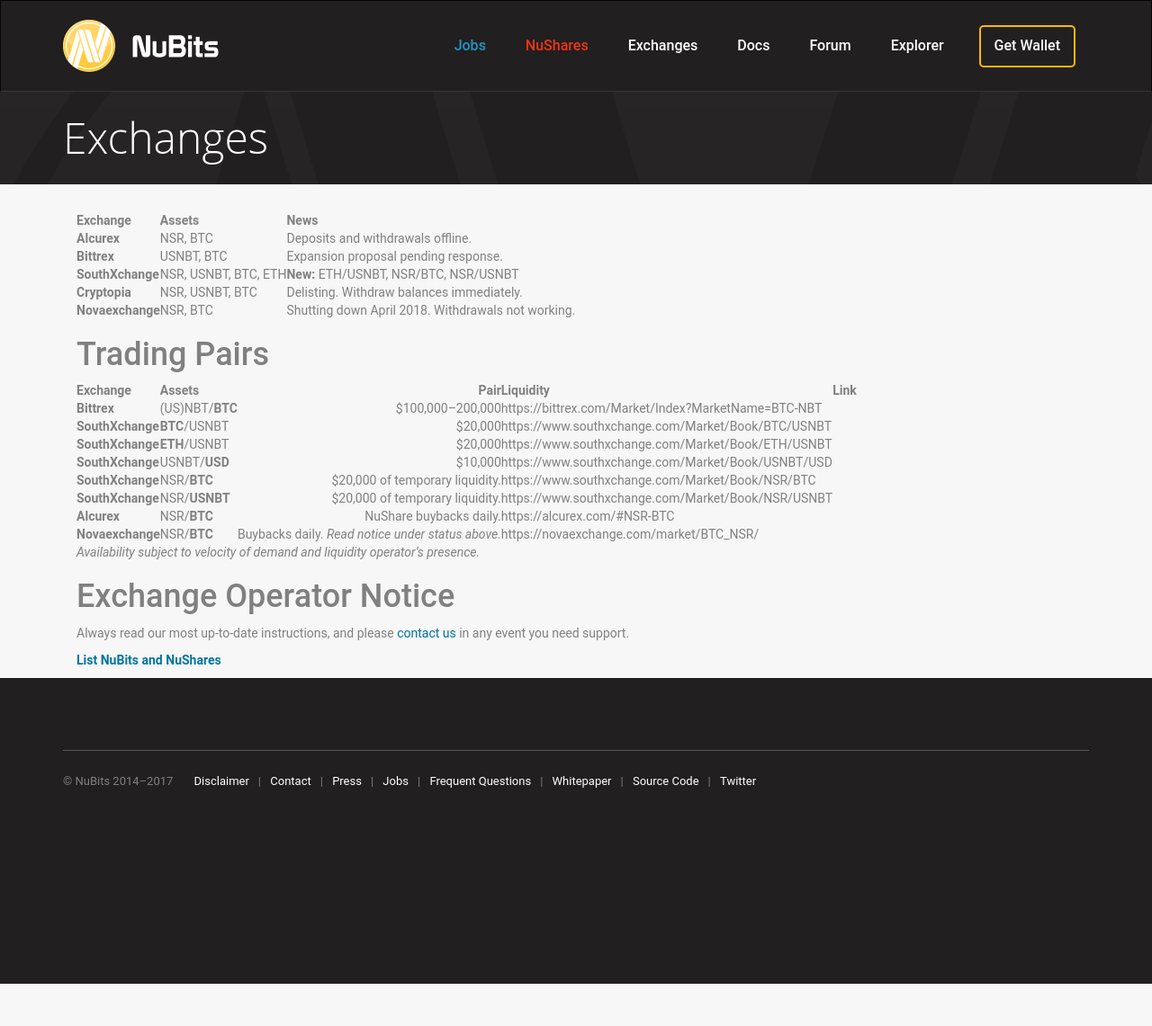
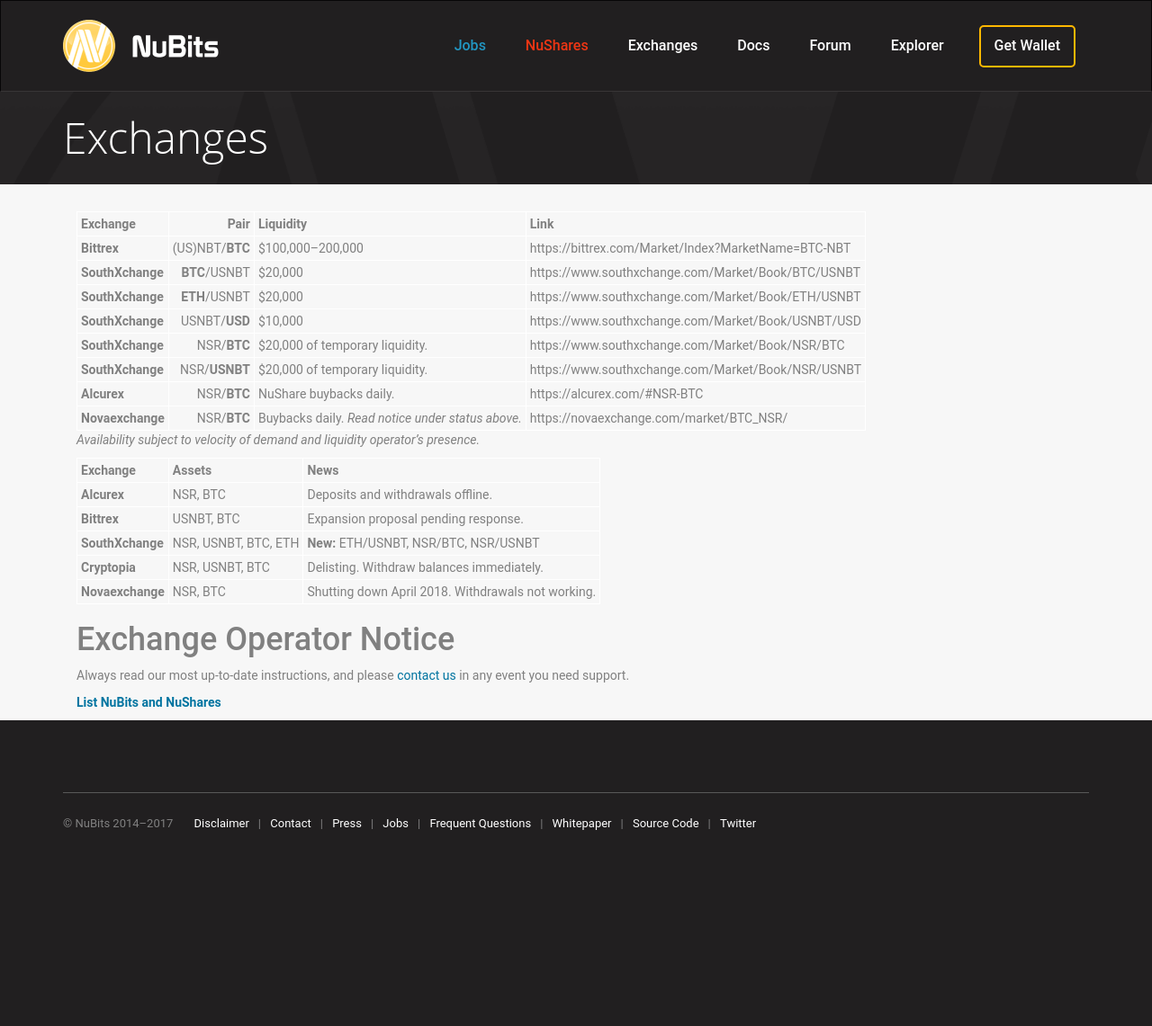
Before and after one commit to NuNetwork/nunetwork.github.io, a Jekyll site: the page built from _pages/exchanges-v2.md, in a window 1280 px wide. Shown: the whole page at 90% size. Built offline with Jekyll 4.4.1, drawn with Linux system fonts in a browser that asks for light colours; before the commit the page ends 1094 px from its top, so only the background shows below that; some of the changed lines change nothing that is shown.

Commit message:
Update exchanges-v2.md

```diff
--- a/_pages/exchanges-v2.md
+++ b/_pages/exchanges-v2.md
@@ -4,21 +4,23 @@
 permalink: /exchanges-v2
 ---
 <style>
-  table { border: 1px; }
+table {
+  text-align: left;
+  border-collapse: collapse;
+}
+table td, table th {
+  border: 1px solid #FFFFFF;
+  padding: 3px 4px;
+}
+table thead {
+  }
+table thead th {
+  font-weight: bold;
+}
 </style>
 
-| Exchange | Assets | News |
-|---|---|---
-| **Alcurex** | NSR, BTC | Deposits and withdrawals offline.
-| **Bittrex** | USNBT, BTC | Expansion proposal pending response.
-| **SouthXchange** | NSR, USNBT, BTC, ETH | **New:** ETH/USNBT, NSR/BTC, NSR/USNBT
-| **Cryptopia** | NSR, USNBT, BTC | Delisting. Withdraw balances immediately.
-| **Novaexchange** | NSR, BTC | Shutting down April 2018. Withdrawals not working.
-
-# Trading Pairs
-
-| Exchange | Assets | Pair | Liquidity | Link |
-|-|-|-:|-|:-
+| Exchange | Pair | Liquidity | Link |
+|---|---:|---|---|---
 | **Bittrex** | (US)NBT/**BTC** | $100,000–200,000 | https://bittrex.com/Market/Index?MarketName=BTC-NBT
 | **SouthXchange** | **BTC**/USNBT | $20,000 | https://www.southxchange.com/Market/Book/BTC/USNBT
 | **SouthXchange** | **ETH**/USNBT | $20,000 | https://www.southxchange.com/Market/Book/ETH/USNBT
@@ -30,6 +32,14 @@
 
 _Availability subject to velocity of demand and liquidity operator's presence._
 
+| Exchange | Assets | News |
+|---|---|---
+| **Alcurex** | NSR, BTC | Deposits and withdrawals offline.
+| **Bittrex** | USNBT, BTC | Expansion proposal pending response.
+| **SouthXchange** | NSR, USNBT, BTC, ETH | **New:** ETH/USNBT, NSR/BTC, NSR/USNBT
+| **Cryptopia** | NSR, USNBT, BTC | Delisting. Withdraw balances immediately.
+| **Novaexchange** | NSR, BTC | Shutting down April 2018. Withdrawals not working.
+
 # Exchange Operator Notice
 
 Always read our most up-to-date instructions, and please [contact us](https://nubits.com/contact) in any event you need support.
```
